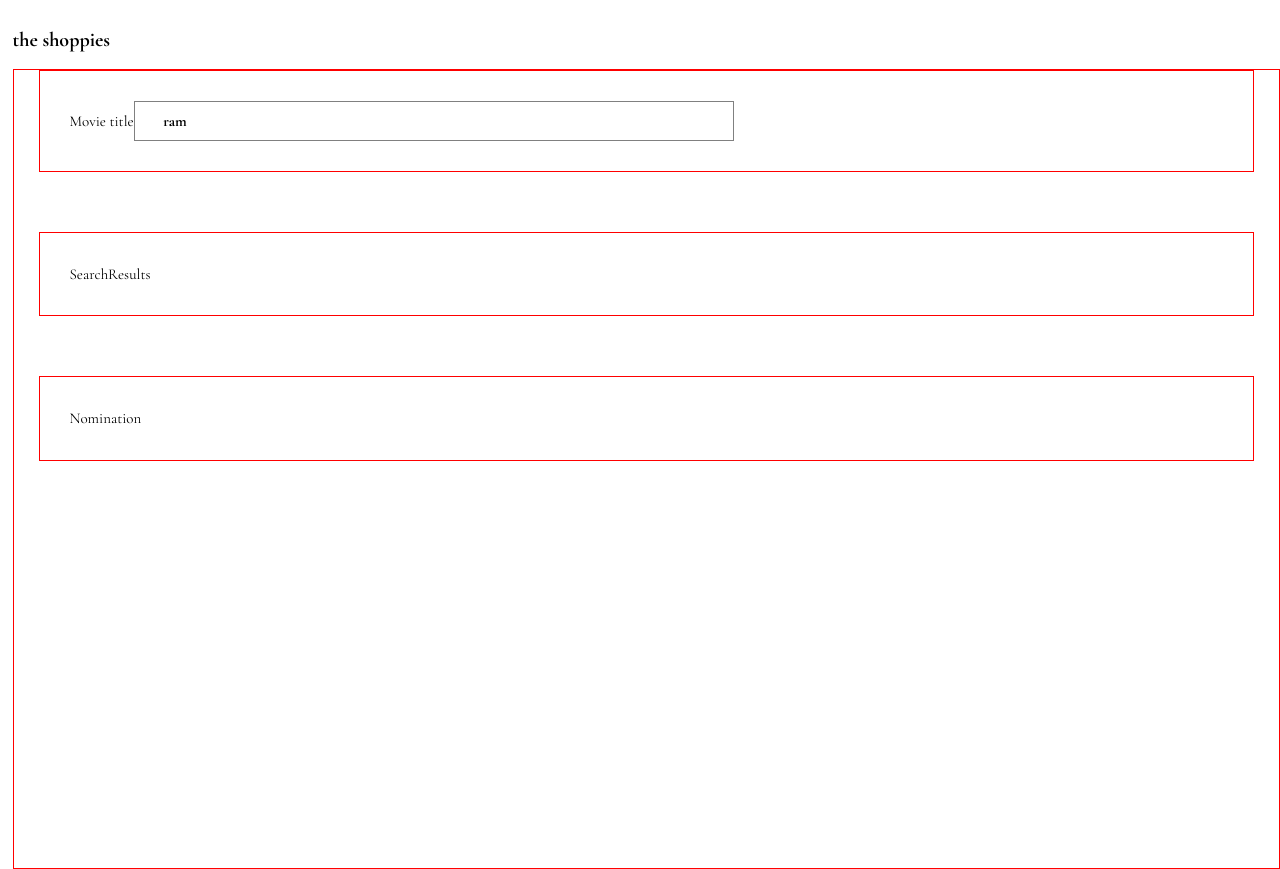
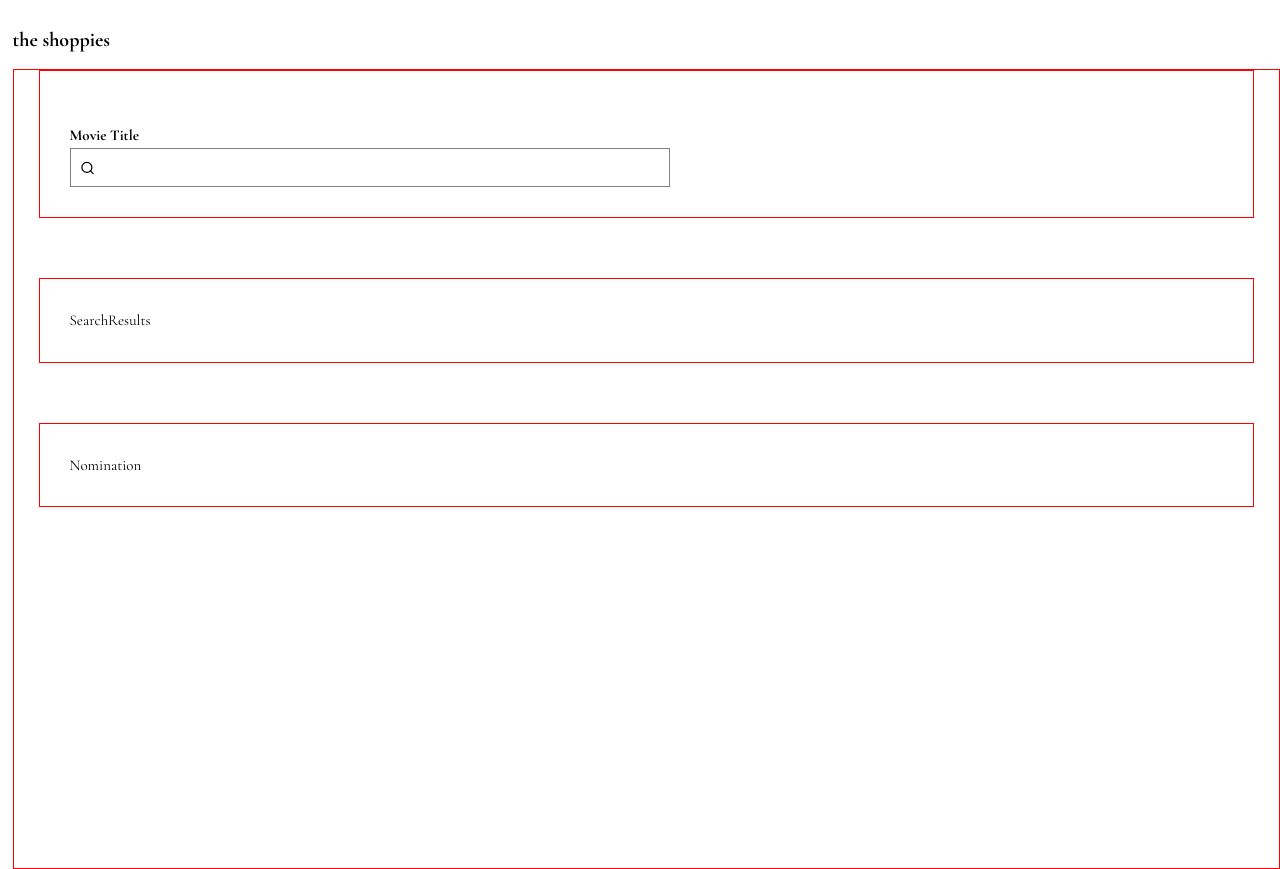
Before and after one commit to adeleke5140/theShoppies, a React (Vite) app: page / in a window 1280 px wide. Built offline with nearby package versions, Linux system fonts and the light colour scheme.

Commit message:
add search bar icon and update SearchBar component

```diff
--- a/src/components/SearchBar.jsx
+++ b/src/components/SearchBar.jsx
@@ -4,14 +4,29 @@ export default function SearchBar() {
   return (
     <div className="SearchBar">
       <label htmlFor="search">
-        Movie title
+        <p className="search__title">Movie Title</p>
         <span className="search__input--iconed">
+          <svg
+            xmlns="http://www.w3.org/2000/svg"
+            width="24"
+            height="24"
+            viewBox="0 0 24 24"
+            fill="none"
+            stroke="currentColor"
+            strokeWidth="2"
+            strokeLinecap="round"
+            strokeLinejoin="round"
+            class="feather feather-search search__input--icon"
+          >
+            <circle cx="11" cy="11" r="8"></circle>
+            <line x1="21" y1="21" x2="16.65" y2="16.65"></line>
+          </svg>
           <input
             type="search"
             name="search"
             id="search"
-            value="ram"
             className="search__input"
+            results="2"
           />
         </span>
       </label>
```
Also changed, not shown: src/search.svg (added), 1 other file (tests, documents, lock files or other folders).
